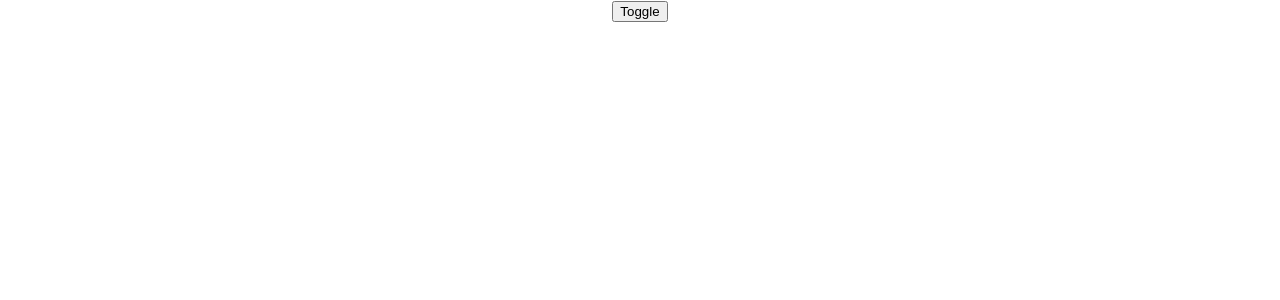
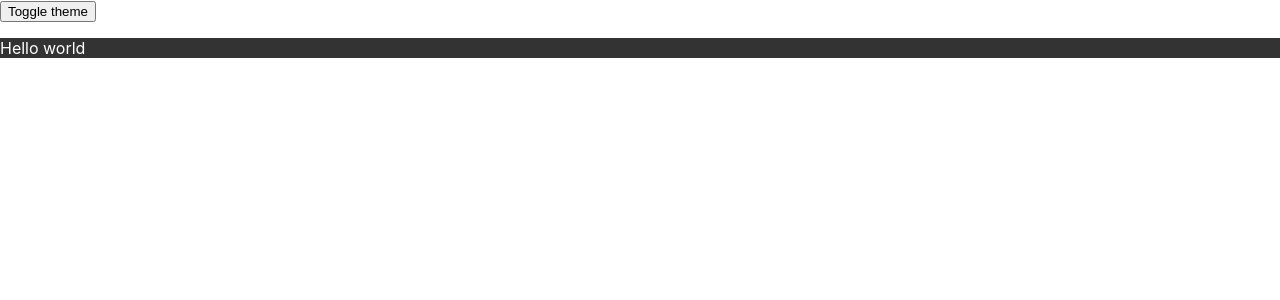
Before and after one commit to duyme18/tiktok, a React (Create React App) app: page / in a window 1280 px wide. Shown: the top 300 px of the page. Built offline with nearby package versions, Linux system fonts and the light colour scheme.

Commit message:
update code

```diff
--- a/src/App.css
+++ b/src/App.css
@@ -1,38 +1,4 @@
-.App {
-  text-align: center;
+.dark {
+  color:#fff;
+  background-color: #333;
 }
-
-.App-logo {
-  height: 40vmin;
-  pointer-events: none;
-}
-
-@media (prefers-reduced-motion: no-preference) {
-  .App-logo {
-    animation: App-logo-spin infinite 20s linear;
-  }
-}
-
-.App-header {
-  background-color: #282c34;
-  min-height: 100vh;
-  display: flex;
-  flex-direction: column;
-  align-items: center;
-  justify-content: center;
-  font-size: calc(10px + 2vmin);
-  color: white;
-}
-
-.App-link {
-  color: #61dafb;
-}
-
-@keyframes App-logo-spin {
-  from {
-    transform: rotate(0deg);
-  }
-  to {
-    transform: rotate(360deg);
-  }
-}
--- a/src/App.js
+++ b/src/App.js
@@ -1,14 +1,19 @@
+import { useContext } from 'react';
+import { ThemeContext } from './ThemeContext';
 import './App.css';
 import Content from './Content';
-import { useState } from 'react';
+
+// 1. create context
+// 2. provider
+// 3. consumer
 
 function App() {
-  const [show, setShow] = useState(false)
+  const context = useContext(ThemeContext)
   return (
-    <div className="App">
-      <button onClick={() => setShow(!show)}>Toggle</button>
-      {show && <Content />}
-    </div>
+      <div className="App">
+        <button onClick={context.toggleTheme}>Toggle theme</button>
+        <Content />
+      </div>
   );
 }
 
--- a/src/Content.js
+++ b/src/Content.js
@@ -1,45 +1,10 @@
-import { useEffect, useState } from "react"
+import Paragraph from './Paragraph';
 
-const lessons = [
-    {
-        id: 1,
-        name: 'Bai 1'
-    },
-    {
-        id: 2,
-        name: 'Bai 2'
-    },
-    {
-        id: 3,
-        name: 'Bai 3'
-    }
-]
 function Content() {
-    const [lessonId, setLessonId] = useState(1)
-
-    useEffect(() => {
-        const handleComment = ({detail}) => {
-            console.log(detail)
-        }
-        window.addEventListener(`lesson-${lessonId}`, handleComment)
-        return () => (
-            window.removeEventListener(`lesson-${lessonId}`, handleComment)
-        )
-    },[lessonId])
 
     return (
         <div>
-            <ul>
-                {lessons.map(lesson => (
-                    <li
-                        key={lesson.id}
-                        style={{ color: lessonId === lesson.id ? 'red' : '#333' }}
-                        onClick={() => setLessonId(lesson.id)}
-                    >
-                        {lesson.name}
-                    </li>
-                ))}
-            </ul>
+           <Paragraph />
         </div>
     )
 }
--- /dev/null
+++ b/src/Paragraph.js
@@ -0,0 +1,15 @@
+import { ThemeContext } from './ThemeContext'
+import { useContext } from 'react'
+
+function Paragraph() {
+
+    const context = useContext(ThemeContext)
+
+    return (
+        <p className={context.theme}>
+            Hello world
+        </p>
+    )
+}
+
+export default Paragraph
--- /dev/null
+++ b/src/ThemeContext.js
@@ -0,0 +1,26 @@
+import { useState, createContext } from 'react';
+
+const ThemeContext = createContext()
+
+function ThemeProvider({children}) {
+
+    const [theme, setTheme] = useState('dark')
+
+    const toggleTheme = () => {
+      setTheme(theme === 'dark' ? 'light' : 'dark')
+    }
+
+    const value = {
+        theme,
+        toggleTheme
+    }
+
+    return (
+        <ThemeContext.Provider value={value}>
+            {children}
+        </ThemeContext.Provider>
+    )
+
+}
+
+export { ThemeContext, ThemeProvider }
--- a/src/index.js
+++ b/src/index.js
@@ -3,6 +3,7 @@
 import './index.css';
 import App from './App';
 import reportWebVitals from './reportWebVitals';
+import { ThemeProvider } from './ThemeContext';
 
 function emitComment(id) {
   setInterval(() => {
@@ -22,7 +23,9 @@
 const root = ReactDOM.createRoot(document.getElementById('root'));
 root.render(
   <React.StrictMode>
-    <App />
+    <ThemeProvider>
+      <App />
+    </ThemeProvider>
   </React.StrictMode>
 );
 
```
